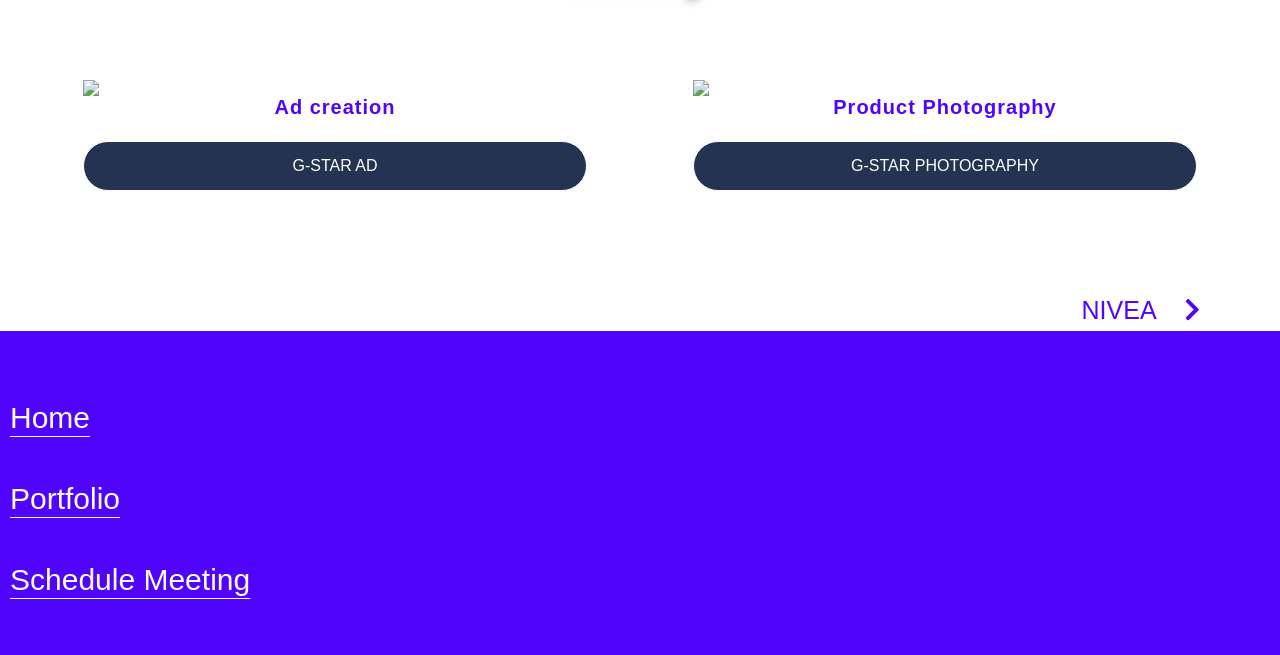
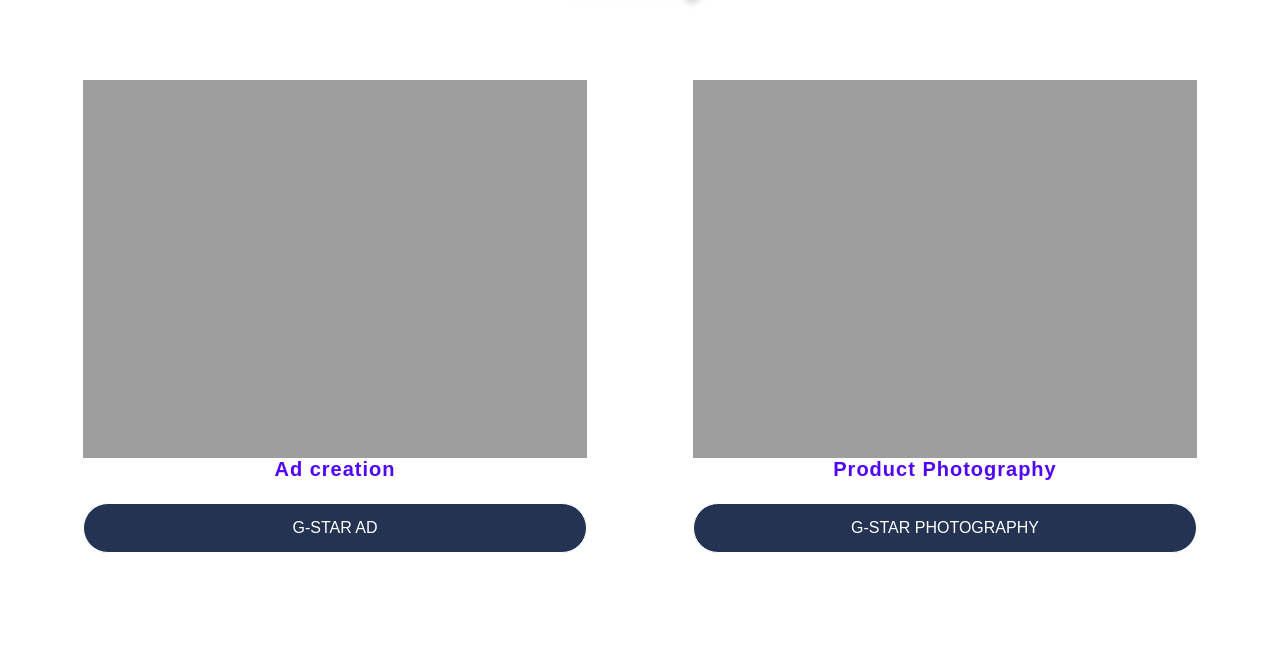
Before and after one commit to JabuKekana/Qhagamshela, a plain HTML site: page home-g-star.html in a window 1280 px wide. Shown: the part 1295-1950 px from the top of the page. Drawn offline with nearby package versions, Linux system fonts and the light colour scheme; the site is published under a folder, as on GitHub Pages, so addresses that start at the root find nothing.

Commit message:
Update home-g-star.html

```diff
--- a/home-g-star.html
+++ b/home-g-star.html
@@ -72,12 +72,12 @@
     <h2 class="g-star-home-title">G-star Raw X<br>Nkuley</h2>
     <div class="content-g-star-home">
         <div class="content">
-            <img src="/c-images/g-star-raw/g-star-home.jpg">
+            <img src="./c-images/g-star-raw/g-star-home.jpg">
             <h3>Ad creation</h3>
             <a href="./video-g-star.html" class="content-h">G-Star Ad</a>
         </div>
         <div class="content">
-            <img src="/c-images/g-star-raw/g-star-home 2nd.jpg">
+            <img src="./c-images/g-star-raw/g-star-home 2nd.jpg">
             <h3>Product Photography</h3>
             <a href="./pictures-g-star.html" class="content-h">G-Star Photography</a>
         </div>
```
